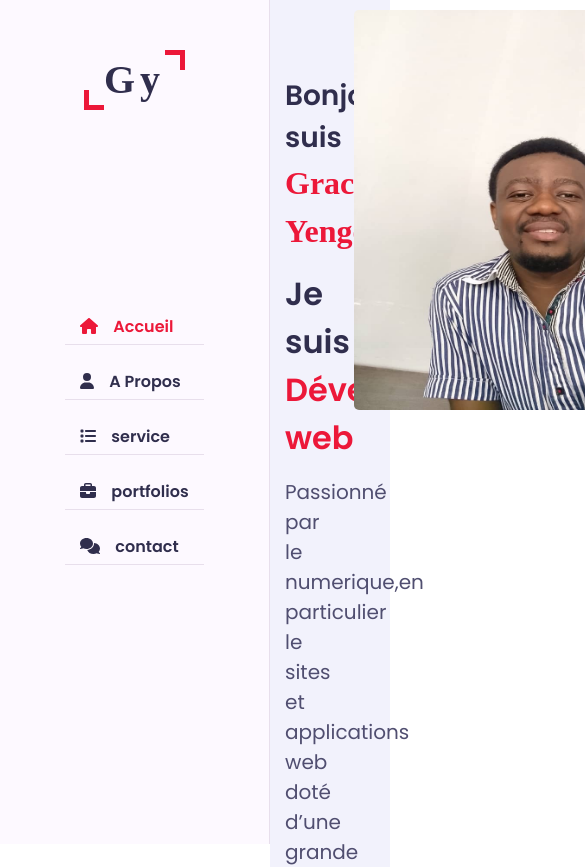
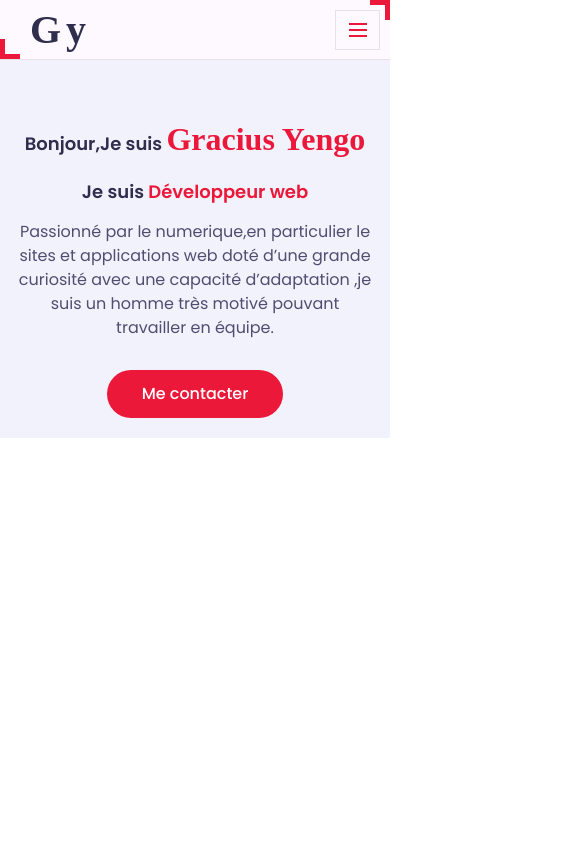
Before and after one commit to graciusyengo/my-portfolios, a Next.js app: page / in a window 390 px wide. Shown: the top 867 px of the page, 585 px wide, since content can reach past the window. After the commit the page ends 844 px from the top, so only its background shows below. Built offline with nearby package versions, Linux system fonts and the light colour scheme; a web font is replaced by a local one.

Commit message:
responsive

```diff
--- a/pages/_app.js
+++ b/pages/_app.js
@@ -14,72 +14,83 @@ import {
 } from "@fortawesome/free-solid-svg-icons";
 
 import { useRouter } from 'next/router';
+import { useState, useEffect } from 'react';
 
 export default function App({ Component, pageProps }) {
 
+  const [navOpen, setNavOpen] = useState(false);
   const router = useRouter(); // Récupère la route active
 
   const isActive = (path) => router.pathname === path;
 
+  // Détecter si on est sur mobile
+  const [isMobile, setIsMobile] = useState(false);
+  useEffect(() => {
+    const checkMobile = () => setIsMobile(window.innerWidth <= 991);
+    checkMobile();
+    window.addEventListener('resize', checkMobile);
+    return () => window.removeEventListener('resize', checkMobile);
+  }, []);
+
+  // Fermer le menu lors du changement de page
+  useEffect(() => {
+    setNavOpen(false);
+  }, [router.pathname]);
 
   return (
     <div className="main-contenaire">
       <div className="aside">
-
         <div className="logo">
          <Link href="/"> <span>gy</span></Link>
-          </div>
-         <div className="nav-toggler">
-           <span></span>
-         </div>
-
-        <ul className="nav">
+        </div>
+        <div className={"nav-toggler" + (navOpen ? " open" : "")} onClick={() => setNavOpen(v => !v)}>
+          <span></span>
+        </div>
+        {/* Afficher la croix uniquement si menu ouvert et mobile */}
+        {navOpen && isMobile && (
+          <button
+            className="close-nav"
+            aria-label="Fermer le menu"
+            onClick={() => setNavOpen(false)}
+            style={{
+              position: 'fixed',
+              top: 18,
+              right: 30,
+              background: 'none',
+              border: 'none',
+              fontSize: 40,
+              color: '#ec1839',
+              zIndex: 10001,
+              cursor: 'pointer',
+            }}
+          >
+            &times;
+          </button>
+        )}
+        <ul className={"nav" + (navOpen ? " show" : "") }>
           <li>
             <Link href="/" className={isActive('/') ? 'active' : ''}>
-              {" "}
-              <FontAwesomeIcon
-                icon={faHome}
-                style={{ fontSize: 16,marginRight:15  }}
-              />
-
-
-              Accueil
+              {isMobile ? 'Accueil' : (<><FontAwesomeIcon icon={faHome} style={{ fontSize: 16,marginRight:15  }} /> Accueil</>)}
             </Link>
           </li>
           <li>
-            <Link href="/about"   className={isActive('/about') ? 'active' : ''} >
-              <FontAwesomeIcon
-                icon={faUser}
-                style={{ fontSize: 16,marginRight:15 }}
-              />
-              A Propos
+            <Link href="/about" className={isActive('/about') ? 'active' : ''}>
+              {isMobile ? 'A Propos' : (<><FontAwesomeIcon icon={faUser} style={{ fontSize: 16,marginRight:15 }} /> A Propos</>)}
             </Link>
           </li>
           <li>
-            <Link href="/service"  className={isActive('/service') ? 'active' : ''}>
-              <FontAwesomeIcon
-                icon={faList}
-                style={{ fontSize: 16, marginRight:15 }}
-              />
-              service
+            <Link href="/service" className={isActive('/service') ? 'active' : ''}>
+              {isMobile ? 'Services' : (<><FontAwesomeIcon icon={faList} style={{ fontSize: 16, marginRight:15  }} /> services</>)}
             </Link>
           </li>
           <li>
-            <Link href="/portfolios"  className={isActive('/portfolios') ? 'active' : ''}>
-              <FontAwesomeIcon
-                icon={faBriefcase}
-                style={{ fontSize: 16, marginRight:15  }}
-              />
-              portfolios
+            <Link href="/portfolios" className={isActive('/portfolios') ? 'active' : ''}>
+              {isMobile ? 'Portfolios' : (<><FontAwesomeIcon icon={faBriefcase} style={{ fontSize: 16, marginRight:15  }} /> portfolios</>)}
             </Link>
           </li>
           <li>
             <Link href="/contact" className={isActive('/contact') ? 'active' : ''}>
-              <FontAwesomeIcon
-                icon={faComments}
-                style={{ fontSize: 16,marginRight:15 }}
-              />
-              contact
+              {isMobile ? 'Contact' : (<><FontAwesomeIcon icon={faComments} style={{ fontSize: 16,marginRight:15 }} /> contact</>)}
             </Link>
           </li>
         </ul>
--- a/styles/globals.css
+++ b/styles/globals.css
@@ -388,6 +388,10 @@ margin: auto;
 
 
 
+.contact-form{
+  margin: 0!important;
+}
+
 .contact-title {
   font-size: 28px;
   font-weight: bold;
@@ -437,3 +441,168 @@ button {
   border-radius: 5px;
   cursor: pointer;
 }
+
+
+
+
+
+
+/* --- RESPONSIVE RECONSTRUCTION --- */
+@media (max-width: 991px) {
+  .main-content {
+    padding-left: 0 !important;
+    margin-top: 60px;
+  }
+  .aside {
+    width: 100vw !important;
+    min-width: 0 !important;
+    max-width: 100vw !important;
+    height: 60px !important;
+    position: fixed !important;
+    top: 0; left: 0; right: 0;
+    flex-direction: row !important;
+    align-items: center !important;
+    justify-content: space-between !important;
+    border-right: none !important;
+    border-bottom: 1px solid var(--bg-black-50) !important;
+    padding: 0 10px !important;
+    z-index: 100;
+    background: var(--bg-black-100) !important;
+  }
+  .aside .logo {
+    position: static !important;
+    font-size: 22px !important;
+    top: unset !important;
+    left: 0 !important;
+  }
+  .nav-toggler {
+    display: flex !important;
+    position: static !important;
+    margin-left: auto;
+    z-index: 120;
+  }
+  .nav {
+    display: none !important;
+  }
+  .nav.show {
+    display: flex !important;
+    flex-direction: column !important;
+    align-items: center !important;
+    justify-content: center !important;
+    position: fixed !important;
+    top: 0; left: 0;
+    width: 100vw; height: 100vh;
+    background: rgba(255,255,255,0.98) !important;
+    z-index: 9999 !important;
+    box-shadow: none !important;
+    border-radius: 0 !important;
+    padding: 0 !important;
+    margin: 0 !important;
+    gap: 30px !important;
+  }
+  .nav.show li {
+    width: 100%;
+    text-align: center;
+    margin: 0 !important;
+  }
+  .nav.show li a {
+    font-size: 22px !important;
+    padding: 18px 0 !important;
+    border-bottom: none !important;
+    width: 100% !important;
+    display: block !important;
+    background: none !important;
+  }
+  .container {
+    padding: 0 8px !important;
+    max-width: 100vw !important;
+  }
+  .section {
+    padding: 0 2px !important;
+  }
+  .row {
+    flex-direction: column !important;
+    margin-left: 0 !important;
+    margin-right: 0 !important;
+  }
+  .padd-15 {
+    padding-left: 0 !important;
+    padding-right: 0 !important;
+    display: none;
+  }
+  .portfolio-item, .service-item {
+    flex: 0 0 100% !important;
+    max-width: 100% !important;
+    margin-bottom: 30px !important;
+  }
+  .portfolio-card {
+    padding: 14px 6px !important;
+    box-sizing: border-box !important;
+  }
+  .portfolio-img {
+    width: 100% !important;
+    max-width: 100vw !important;
+    height: auto !important;
+    border-radius: 8px !important;
+  }
+  .about .about-content .personnal-info, .about .about-content .skills {
+    flex: 0 0 100% !important;
+    max-width: 100% !important;
+  }
+  .contact-form {
+    flex: 0 0 100% !important;
+    max-width: 100% !important;
+    padding: 0 6px !important;
+  }
+  .home {
+    flex-direction: column !important;
+    min-height: auto !important;
+    padding: 0 !important;
+  }
+  .home .home-info, .home .home-img {
+    flex: 0 0 100% !important;
+    max-width: 100% !important;
+    margin-top: 20px !important;
+    text-align: center !important;
+    padding: 0 10px !important;
+  }
+  .home .home-img .img {
+    width: 90vw !important;
+    max-width: 320px !important;
+    height: auto !important;
+    margin: auto !important;
+  }
+  .hello, .my-profession {
+    font-size: 22px !important;
+  }
+  .home-info p {
+    font-size: 16px !important;
+    margin-bottom: 30px !important;
+  }
+  .section-title h2 {
+    font-size: 28px !important;
+  }
+}
+@media (max-width: 600px) {
+  .container {
+    padding: 0 3px !important;
+    max-width: 100vw !important;
+  }
+  .section {
+    padding: 0 1px !important;
+  }
+  .home .home-img .img {
+    max-width: 95vw !important;
+    width: 100% !important;
+  }
+  .hello, .my-profession {
+    font-size: 18px !important;
+  }
+  .portfolio-card, .service-card {
+    padding: 10px 2px !important;
+  }
+  .section .container {
+    padding-top: 20px !important;
+    padding-bottom: 20px !important;
+  }
+}
```
Also changed, not shown: pages/contact.js (+54 -10 lines), pages/portfolios.js (+41 -5 lines), pages/service.js (+29 -5 lines).
